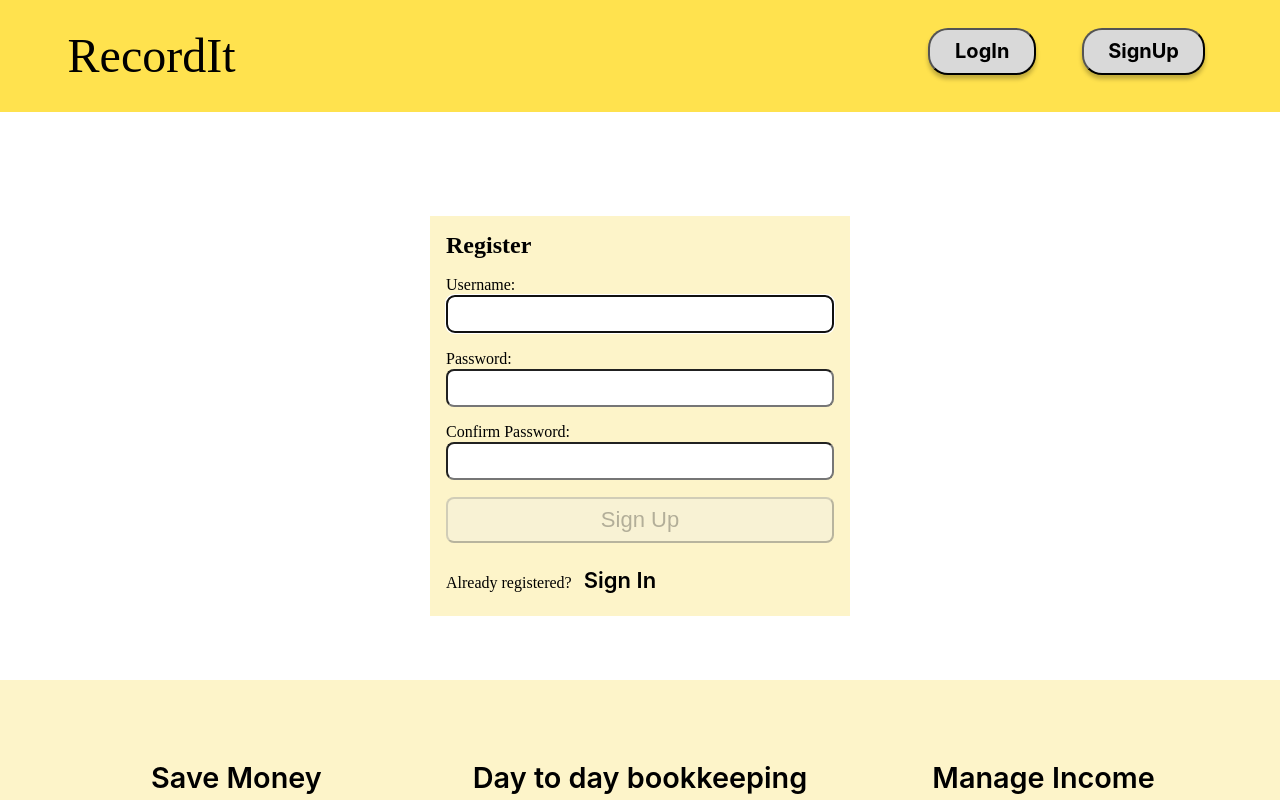
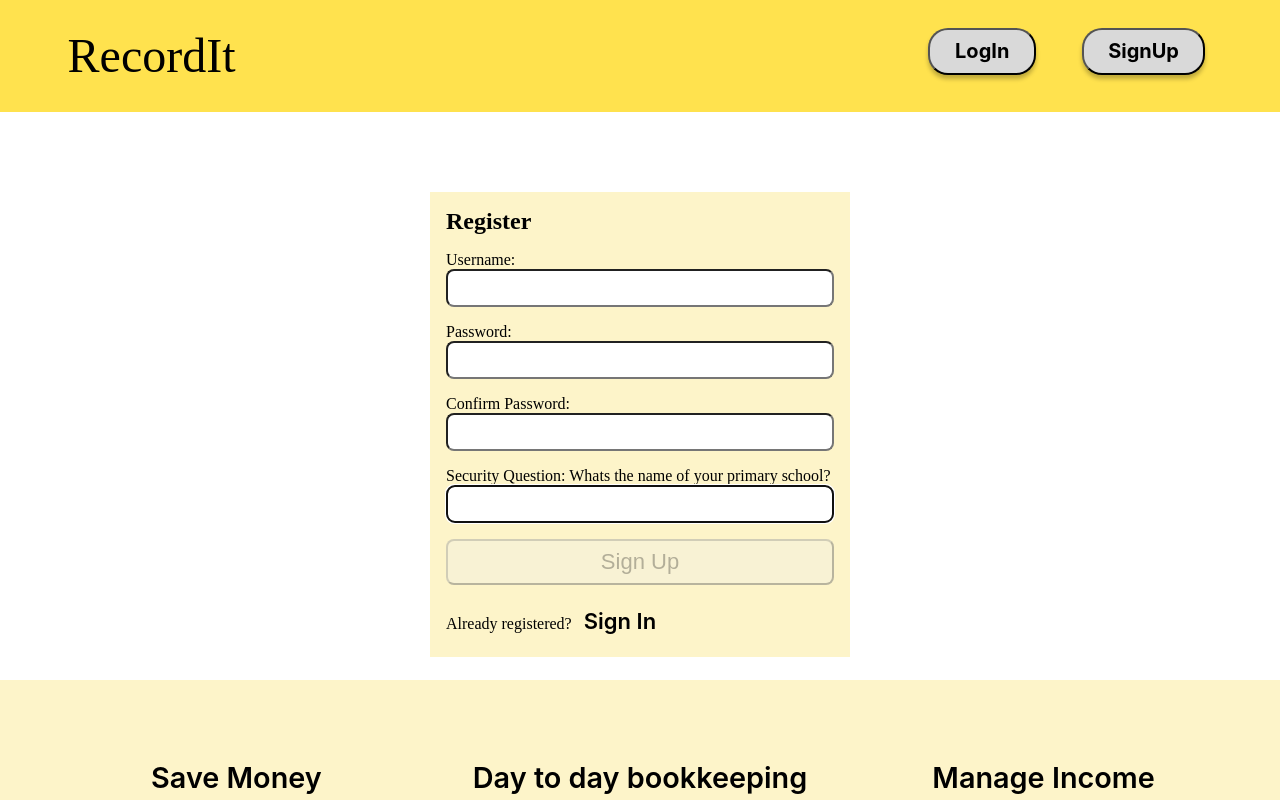
Before and after one commit to AugustRushG/IT_Project, a React (Create React App) app in the folder start_page/: page /Register in a window 1280 px wide. Shown: the top 800 px of the page. Built offline with nearby package versions, Linux system fonts and the light colour scheme.

Commit message:
Add security question into register

```diff
--- a/start_page/src/register/Register.css
+++ b/start_page/src/register/Register.css
@@ -1,7 +1,7 @@
 section {
     position: relative;
     width: 100%;
-    top: 27vh;
+    top: 24vh;
     margin: auto;
     max-width: 420px;
     min-height: 400px;
--- a/start_page/src/register/Register.js
+++ b/start_page/src/register/Register.js
@@ -9,6 +9,10 @@ const USER_REGEX = /^[A-z][A-z0-9-_]{3,23}$/;
 const PWD_REGEX = /^(?=.*[a-z])(?=.*[A-Z])(?=.*[0-9])(?=.*[!@#$%]).{8,24}$/;
 
 const Register = () => {
+  function onlyLettersAndSpaces(str) {
+    return /^[A-Za-z\s]*$/.test(str);
+  }
+
   const userRef=useRef();
   const errRef=useRef();
 
@@ -23,6 +27,10 @@ const Register = () => {
   const [matchPwd, setMatchPwd] = useState('');
   const [validMatch, setValidMatch] = useState(false);
   const [matchFocus, setMatchFocus] = useState(false);
+
+  const [questionAnswer, setQuestionAnswer] = useState('');
+  const [validQA, setValidQA] = useState(false);
+  const [questionFocus, setQuestionFocus] = useState(false);
 
   const [errMsg, setErrMsg] = useState('');
   const [success, setSuccess] = useState(false);
@@ -49,6 +57,13 @@ const Register = () => {
 
   //useEffect on error message
   useEffect(()=>{setErrMsg('')},[user,pwd,matchPwd])
+
+  useEffect(()=>{
+    const result = onlyLettersAndSpaces(questionAnswer) && questionAnswer;
+    console.log("question result",result);
+    console.log(questionAnswer);
+    setValidQA(result);
+  },[questionAnswer])
 
   const handleSubmit = async(e)=>{
     e.preventDefault();
@@ -143,7 +158,32 @@ const Register = () => {
             Must match the first password input field.
           </p>
 
-        <button disabled={!validName || !validPwd || !validMatch ? true : false}>Sign Up</button>
+          <label htmlFor='question'>
+            Security Question: Whats the name of your primary school?
+            <FontAwesomeIcon icon={faCheck} className={validQA? "valid" : "hide"} />
+            <FontAwesomeIcon icon={faTimes} className={validQA || !questionAnswer? "hide" : "invalid"} />
+          </label>
+          <input
+            type='text'
+            id='question'
+            ref={userRef}
+            autoComplete='off'
+            onChange={(e)=>setQuestionAnswer(e.target.value)}
+            required
+            aria-invalid={validQA? "false":"true"}
+            aria-describedby="uidnote"
+            onFocus={()=>setQuestionFocus(true)}
+            onBlur={()=>setQuestionFocus(false)}
+          ></input>
+          <p id='uidnote' className={userFocus && questionAnswer && !validQA? "instructions" : "offscreen"}>
+            <FontAwesomeIcon icon={faInfoCircle}/>
+            Can only contain characters and spaces<br/>
+          </p>
+
+
+
+
+          <button disabled={!validName || !validPwd || !validMatch ? true : false}>Sign Up</button>
 
 
         </form>
```
